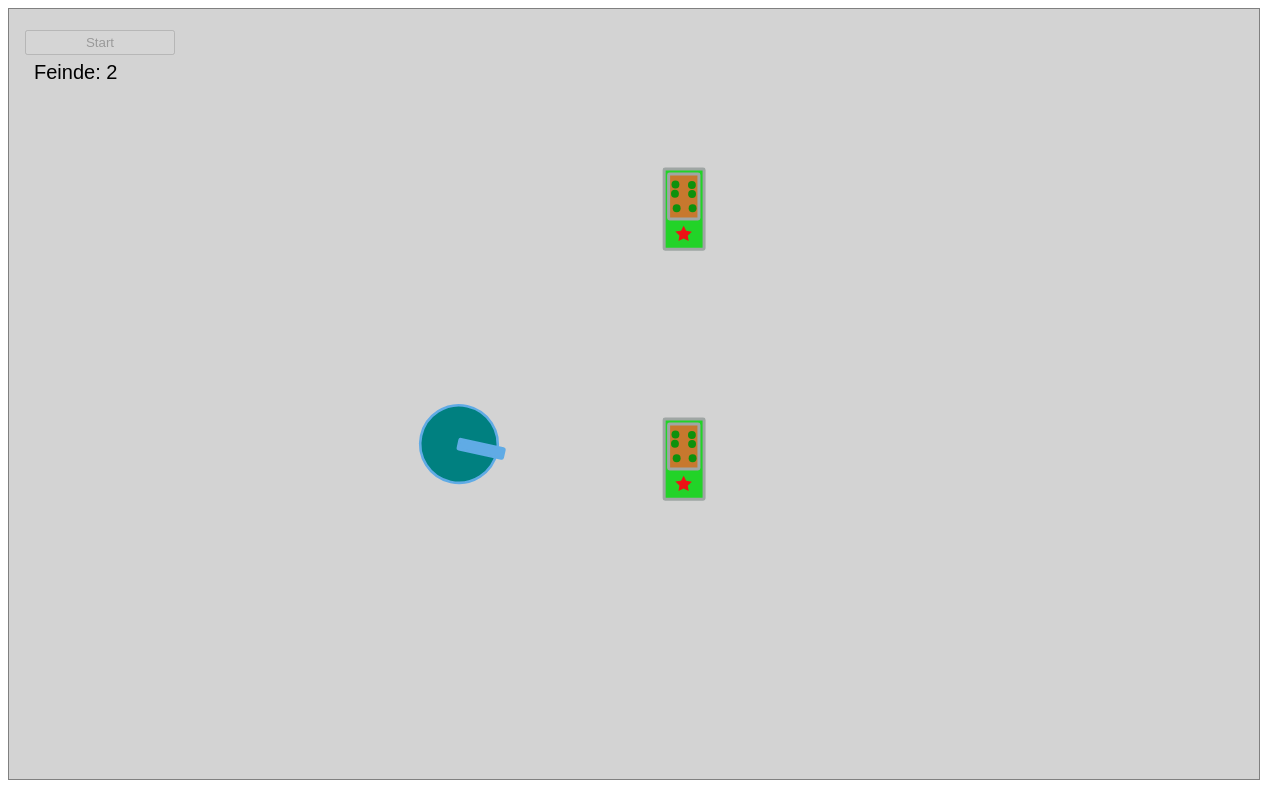
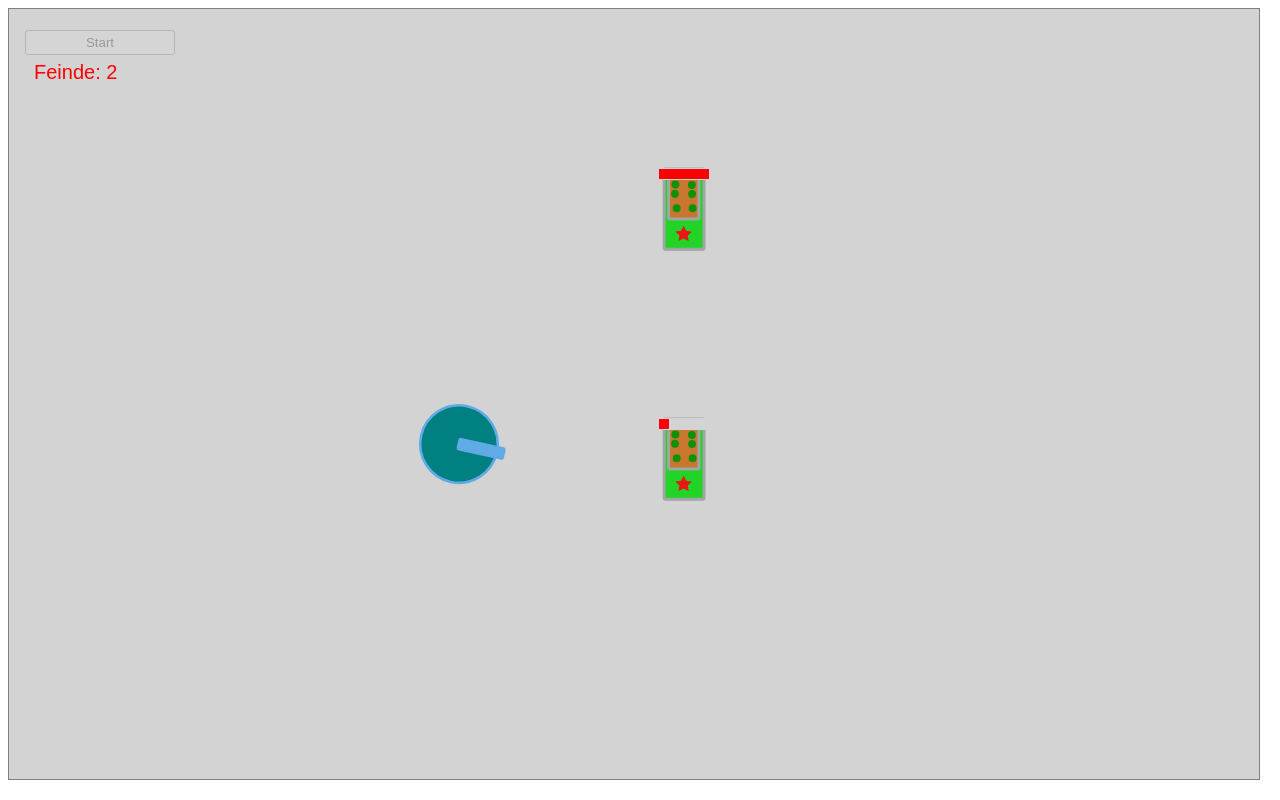
Before and after one commit to fabmatti/TowerDefense, a plain HTML site: page index.html in a window 1280 px wide. Both pictures are taken after a click on the button "Start". Drawn offline with Linux system fonts and the light colour scheme.

Commit message:
Add files via upload

```diff
--- /dev/null
+++ b/bullet.js
@@ -0,0 +1,23 @@
+class Bullet{
+    constructor(initialX, initialY, directionX, directionY){
+        this.x = initialX;
+        this.y = initialY;
+
+        this.targetX = directionX;
+        this.targetY = directionY;
+
+        this.power = 1;
+     }
+
+    type() { return("Bullet");}
+
+    drawElement(){
+        let canvas = document.getElementById("PIX");
+        let context = canvas.getContext("2d");
+
+        context.beginPath();
+        context.moveTo(this.x, this.y);
+        context.lineTo(this.targetX, this.targetY);
+        context.stroke();
+    }
+}
--- a/code.js
+++ b/code.js
@@ -6,6 +6,7 @@ var maxEnemies = 5;
 var enemyCounter = 0;
 var frameRate = 25; //Bilder pro Sekunde
 var nextEnemyRate = 30; //nach wie vielen Durchläufen kommt der nächste Feind
+var fireRate = 8; //nach wie vielen Durchläufen kommt der nächste Schuss
 
 canvas.width = window.innerWidth-30;
 canvas.height = window.innerHeight-30;
@@ -55,6 +56,22 @@ function startAnimation()
         tower.drawElement(enemies[0].x, enemies[0].y);
     }
 
+    //Alle 5 Wiederholungen wird abgefeuert
+    if(loopCounter % fireRate == 0)
+    {
+        //Nur, wenn es einen Turm und auch Gegner gibt
+        if(tower != null && enemies.length > 0)
+        {
+            //Dem Konstruktor von Bullet werden die Abschuss- und Ziel-Koordinaten mitgegeben
+            var bullet = new Bullet(tower.x + tower.image.width / 2, //die Mitte vom Turm
+                                    tower.y + tower.image.height / 2,
+                                    enemies[0].x + enemies[0].image.width / 2, //die Mitte vom Gegner-Bild
+                                    enemies[0].y + enemies[0].image.height / 2);
+            bullet.drawElement();
+            enemies[0].getHit(bullet.power);
+        }
+    }
+
     //Alle 50 Wiederholungen wird ein neuer Gegner erzeugt und losgeschickt
     if(loopCounter % 50 == 0)
     {
@@ -77,7 +94,7 @@ function startAnimation()
 
         //Wenn der aktuelle Gegner unten (also 50px vom unteren Rand entfernt) angekommen ist,
         //wird er aus der Liste "enemies[]" entfernt
-        if(item.y > canvas.height - 50)
+        if(item.y > canvas.height - 50 || item.armorPower == 0)
         {
             enemies.splice(index,1);
         }
--- a/enemy.js
+++ b/enemy.js
@@ -6,6 +6,8 @@ class Enemy{
 
         this.image = new Image();
         this.image.src = imageSource;
+
+        this.armorPower = 10;
     }
 
     type() { return("Enemy");}
@@ -14,5 +16,24 @@ class Enemy{
     {
         this.y = this.y + this.speed;
         context.drawImage(this.image, this.x, this.y, 100, 100);
+
+        var beginX = this.x + (this.image.width / 2) - 26;
+
+        context.fillStyle = "lightgray";
+        context.fillRect(beginX,
+                        this.y + 9,
+                        52,
+                        12);
+
+        context.fillStyle = "red";
+        context.fillRect(beginX + 1,
+                        this.y + 10,
+                        5 * this.armorPower,
+                        10);
+    }
+
+    getHit(bulletPower)
+    {
+        this.armorPower -= bulletPower;
     }
 }
--- a/index.html
+++ b/index.html
@@ -36,6 +36,7 @@
 
     <script src="enemy.js"></script>
     <script src="tower.js"></script>
+    <script src="bullet.js"></script>
     <script src="code.js"></script>
     </script>
 
```
